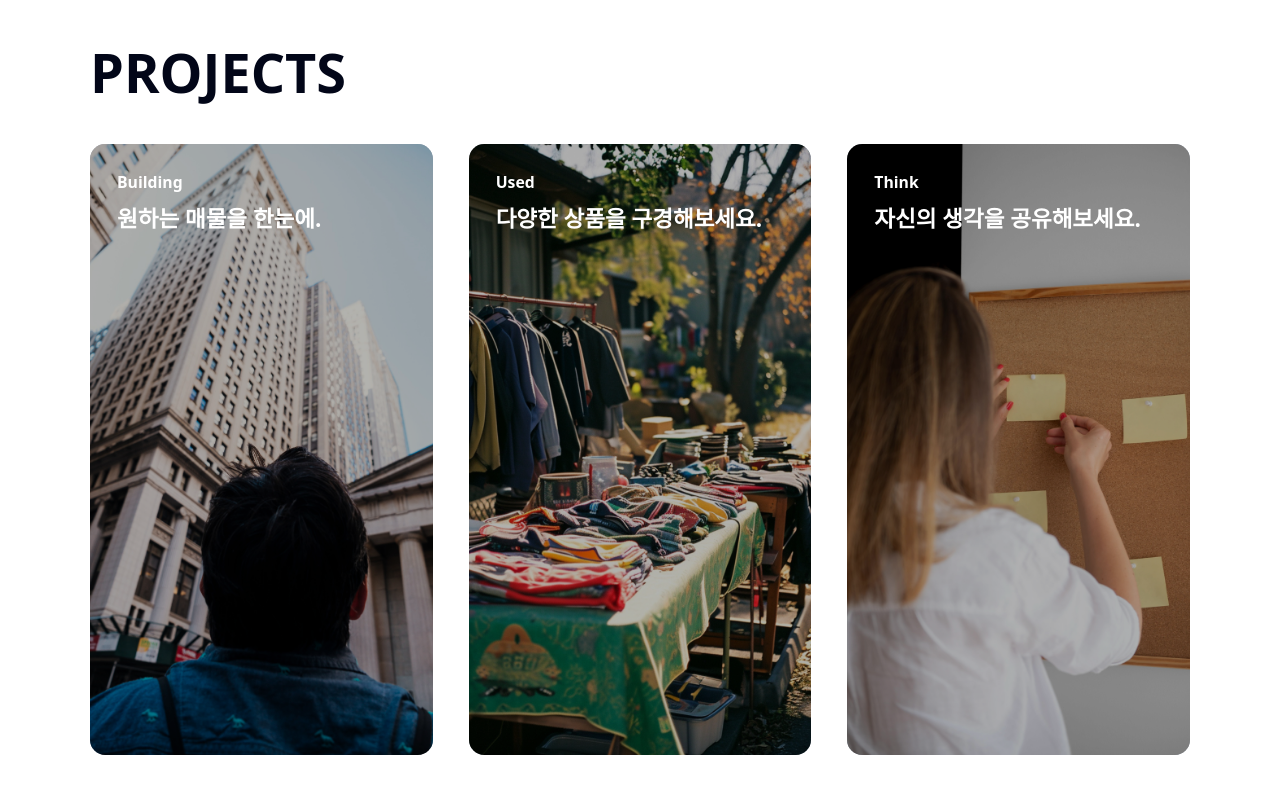
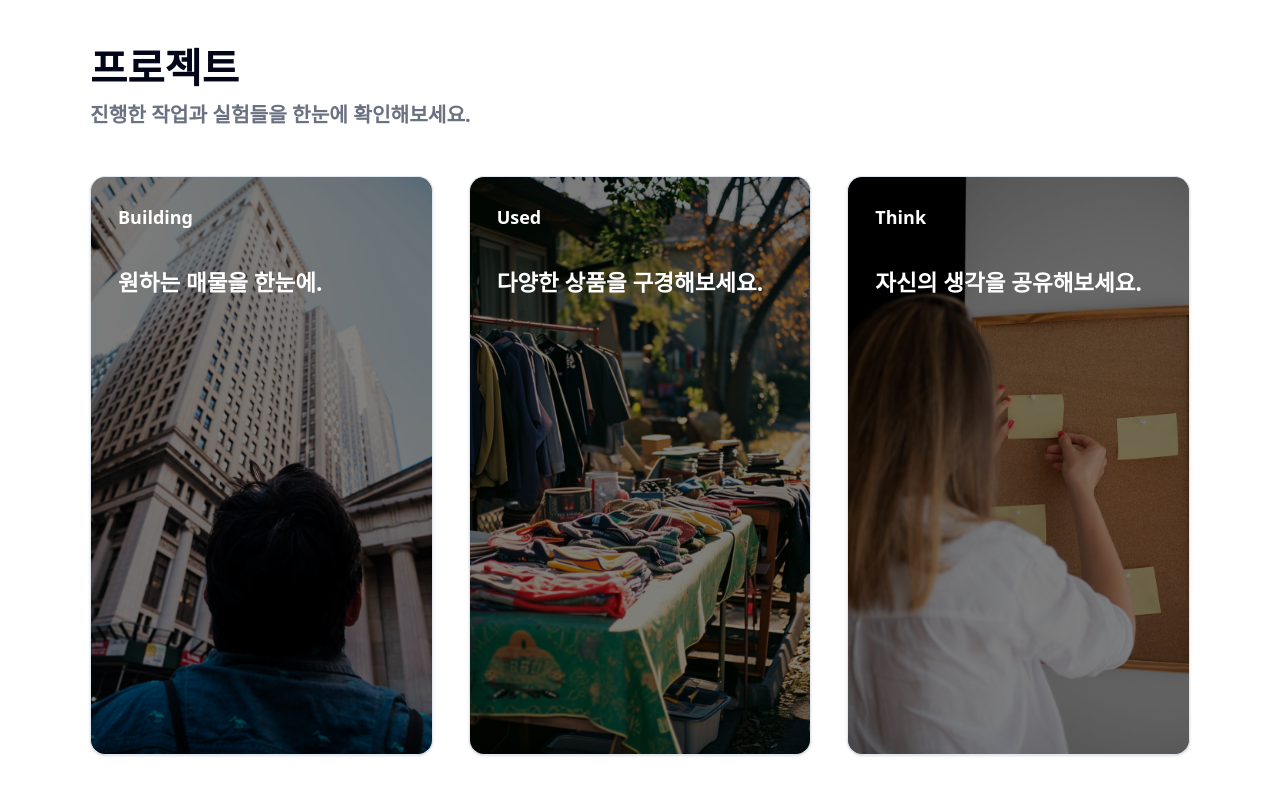
Before and after one commit to calmer-ty/my-projects, a Next.js app: page / in a window 1280 px wide. Shown: the top 794 px of the page. Built offline with nearby package versions, Linux system fonts and the light colour scheme.

Commit message:
refactor: 프로젝트 리스트 컴포넌트화

```diff
--- a/src/app/components/units/dashboard/data.ts
+++ b/src/app/components/units/dashboard/data.ts
@@ -5,7 +5,6 @@ export const projects = [
     desc: "원하는 매물을 한눈에.",
     content: "Item 1 상세 내용",
     bgSrc: "real-estate.jpg",
-    color: "white",
   },
   {
     id: 2,
@@ -13,7 +12,6 @@ export const projects = [
     desc: "다양한 상품을 구경해보세요.",
     content: "Item 2 상세 내용",
     bgSrc: "used-market.jpg",
-    color: "white",
   },
   {
     id: 3,
@@ -21,7 +19,6 @@ export const projects = [
     desc: "자신의 생각을 공유해보세요.",
     content: "Item 3 상세 내용",
     bgSrc: "free-board.jpg",
-    color: "white",
   },
 ];
 export const projectData = [
--- a/src/app/components/units/dashboard/dialog.tsx
+++ b/src/app/components/units/dashboard/dialog.tsx
@@ -9,9 +9,9 @@ interface IDashboardDialogProps {
   selectedId: number | null;
   setSelectedId: React.Dispatch<React.SetStateAction<number | null>>;
 }
-export function DashboardDialog({ selectedId, setSelectedId }: IDashboardDialogProps) {
+export default function DashboardDialog({ selectedId, setSelectedId }: IDashboardDialogProps) {
   const selectedProject = projectData.find((p) => p.id === selectedId);
-  console.log("selectedProject: ", selectedProject);
+
   return (
     <Dialog open={!!selectedId} onOpenChange={() => setSelectedId(null)}>
       <DialogContent className="p-10 max-w-100 sm:max-w-130 md:max-w-170 lg:max-w-240 sm:max-h-150">
@@ -21,8 +21,6 @@ export function DashboardDialog({ selectedId, setSelectedId }: IDashboardDialogP
               <DialogTitle>{selectedProject.title}</DialogTitle>
               <DialogDescription>{selectedProject.desc}</DialogDescription>
             </DialogHeader>
-
-            {/* <img className="hidden object-cover rounded-xl md:block" src={`/images/${selectedProject.bgSrc}`} alt={selectedProject.title} /> */}
 
             {/* 내용 */}
             <div className="grid gap-6 break-keep overflow-scroll max-h-100">
--- a/src/app/components/units/dashboard/index.tsx
+++ b/src/app/components/units/dashboard/index.tsx
@@ -1,8 +1,8 @@
 import { useState } from "react";
 import { motion } from "framer-motion";
 
-import { projects } from "./data";
-import { DashboardDialog } from "./dialog";
+import DashboardProjects from "./projects";
+import DashboardDialog from "./dialog";
 
 export default function DashboardUI() {
   const [selectedId, setSelectedId] = useState<number | null>(null);
@@ -10,49 +10,13 @@ export default function DashboardUI() {
   return (
     <article className="flex flex-col h-screen">
       {/* 헤더  */}
-      <motion.h2 initial={{ opacity: 0, y: 20 }} animate={{ opacity: 1, y: 0 }} transition={{ duration: 0.4, ease: "easeOut" }} className="px-12 py-10 text-5xl font-bold lg:px-20">
-        PROJECTS
-      </motion.h2>
-
-      {/* 카드 컨텐츠 */}
-      <motion.div
-        className="flex flex-col justify-between flex-1 h-full px-12 mb-10 md:flex-row lg:px-20"
-        style={{ gap: "2rem" }}
-        initial="hidden"
-        animate="visible"
-        variants={{
-          hidden: {},
-          visible: {
-            transition: {
-              staggerChildren: 0.2,
-              delayChildren: 0.4,
-            },
-          },
-        }}
-      >
-        {projects.map((p) => (
-          <motion.div
-            key={p.id}
-            onClick={() => setSelectedId(p.id)}
-            className={`relative overflow-hidden flex-1 bg-gray-400 p-6 rounded-xl cursor-pointer`}
-            variants={{
-              hidden: { opacity: 0, y: 30 },
-              visible: { opacity: 1, y: 0 },
-            }}
-            whileHover={{
-              y: -8,
-              boxShadow: "0px 12px 24px rgba(0, 0, 0, 0.15)",
-              transition: { type: "spring", stiffness: 300 },
-            }}
-          >
-            {/* 배경이미지 */}
-            <img className="absolute inset-0 w-full h-full brightness-70 object-cover" src={`/images/${p.bgSrc}`} alt="freepik" />
-            <h3 className={`relative z-10 mb-2 text-sm font-bold text-${p.color}`}>{p.title}</h3>
-            <h4 className={`relative z-10 text-xl font-bold text-${p.color}`}>{p.desc}</h4>
-          </motion.div>
-        ))}
+      <motion.div initial={{ opacity: 0, y: 20 }} animate={{ opacity: 1, y: 0 }} transition={{ duration: 0.4, ease: "easeOut" }} className="px-12 py-10 text-4xl font-bold lg:px-20">
+        <h2 className="text-4xl font-bold">프로젝트</h2>
+        <p className="mt-2 text-gray-500 text-lg">진행한 작업과 실험들을 한눈에 확인해보세요.</p>
       </motion.div>
 
+      {/* 프로젝트 */}
+      <DashboardProjects setSelectedId={setSelectedId} />
       {/* 모달 */}
       <DashboardDialog selectedId={selectedId} setSelectedId={setSelectedId} />
     </article>
--- /dev/null
+++ b/src/app/components/units/dashboard/projects.tsx
@@ -0,0 +1,55 @@
+import { motion } from "framer-motion";
+
+import { Card } from "@/components/ui/card";
+
+import { projects } from "./data";
+
+interface IDashboardProjectsProps {
+  setSelectedId: (value: React.SetStateAction<number | null>) => void;
+}
+export default function DashboardProjects({ setSelectedId }: IDashboardProjectsProps) {
+  const MotionCard = motion(Card);
+
+  return (
+    <motion.div
+      className="flex flex-col justify-between flex-1 h-full px-12 mb-10 md:flex-row lg:px-20"
+      style={{ gap: "2rem" }}
+      // 자식이 순차적으로 보여지게
+      initial="hidden"
+      animate="visible"
+      variants={{
+        hidden: {},
+        visible: {
+          transition: {
+            staggerChildren: 0.2,
+            delayChildren: 0.4,
+          },
+        },
+      }}
+    >
+      {projects.map((p) => (
+        <MotionCard
+          key={p.id}
+          onClick={() => setSelectedId(p.id)}
+          className={`relative overflow-hidden flex-1 bg-gray-400 p-6 rounded-xl cursor-pointer`}
+          // 부모 속성 값에 따라 효과 적용
+          variants={{
+            hidden: { opacity: 0, y: 30 },
+            visible: { opacity: 1, y: 0 },
+          }}
+          whileHover={{
+            y: -8,
+            boxShadow: "0px 12px 24px rgba(0, 0, 0, 0.15)",
+            transition: { type: "spring", stiffness: 300 },
+          }}
+        >
+          {/* 배경이미지 */}
+          <img className="absolute inset-0 w-full h-full brightness-50 object-cover" src={`/images/${p.bgSrc}`} alt="freepik" />
+          {/* 텍스트 */}
+          <h5 className={`relative z-10 mb-2 font-bold text-white`}>{p.title}</h5>
+          <p className={`relative z-10 text-xl font-bold text-white`}>{p.desc}</p>
+        </MotionCard>
+      ))}
+    </motion.div>
+  );
+}
```
